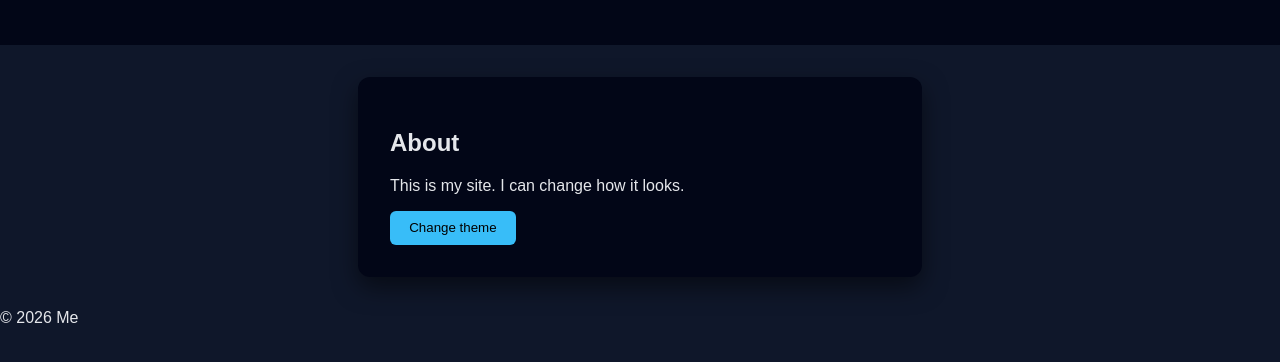
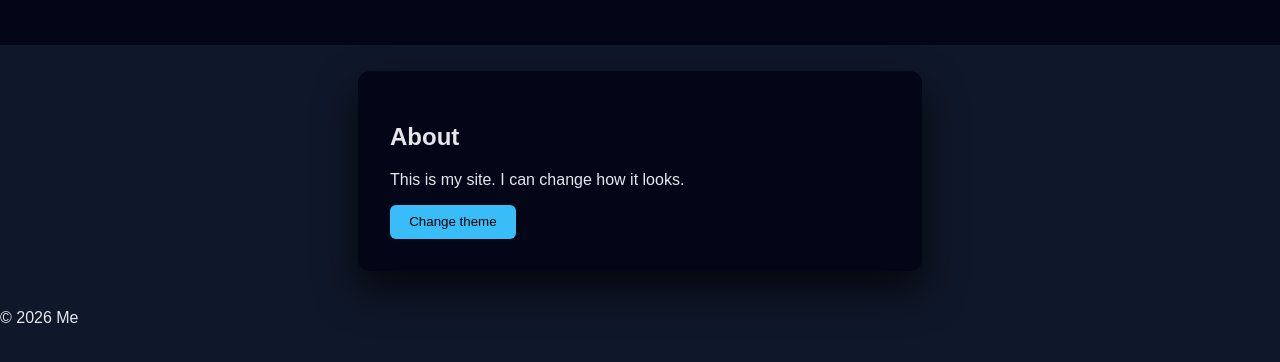
Before and after one commit to Ja1yyy7/Ja1yyy7.github.io, a plain HTML site: page index.htm in a window 1280 px wide. In both pictures the pointer is over the element 640 px from the left and 310 px from the top of the page. Shown: the part 134-496 px from the top of the page. Drawn offline with Linux system fonts and the light colour scheme.

Commit message:
Add hover effects to card elements

```diff
--- a/style.css
+++ b/style.css
@@ -32,3 +32,13 @@
 button:hover {
   background: #0ea5e9;
 }
+
+
+.card {
+  transition: transform 0.2s ease, box-shadow 0.2s ease;
+}
+
+.card:hover {
+  transform: translateY(-6px);
+  box-shadow: 0 20px 40px rgba(0,0,0,0.7);
+}
```
